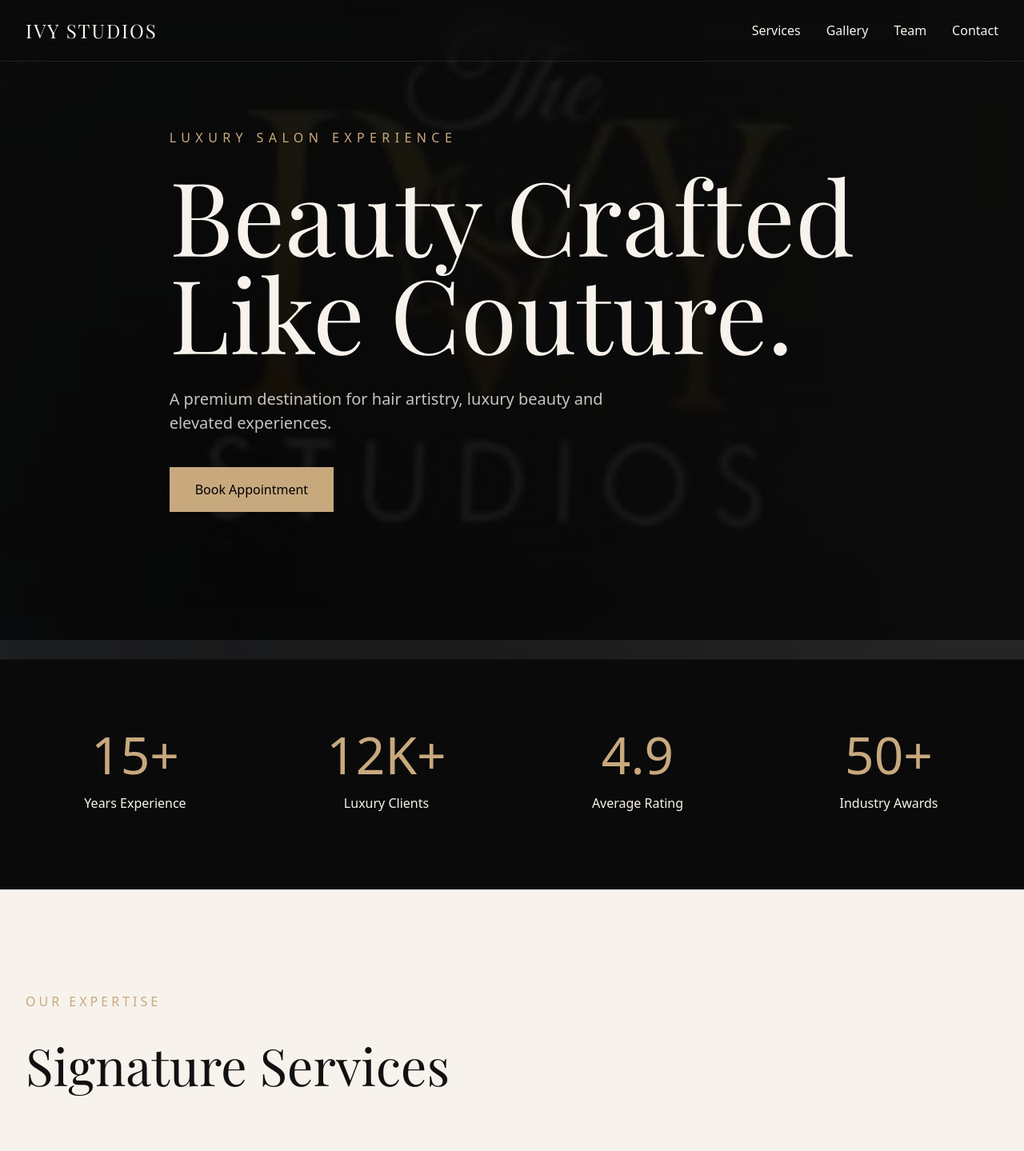
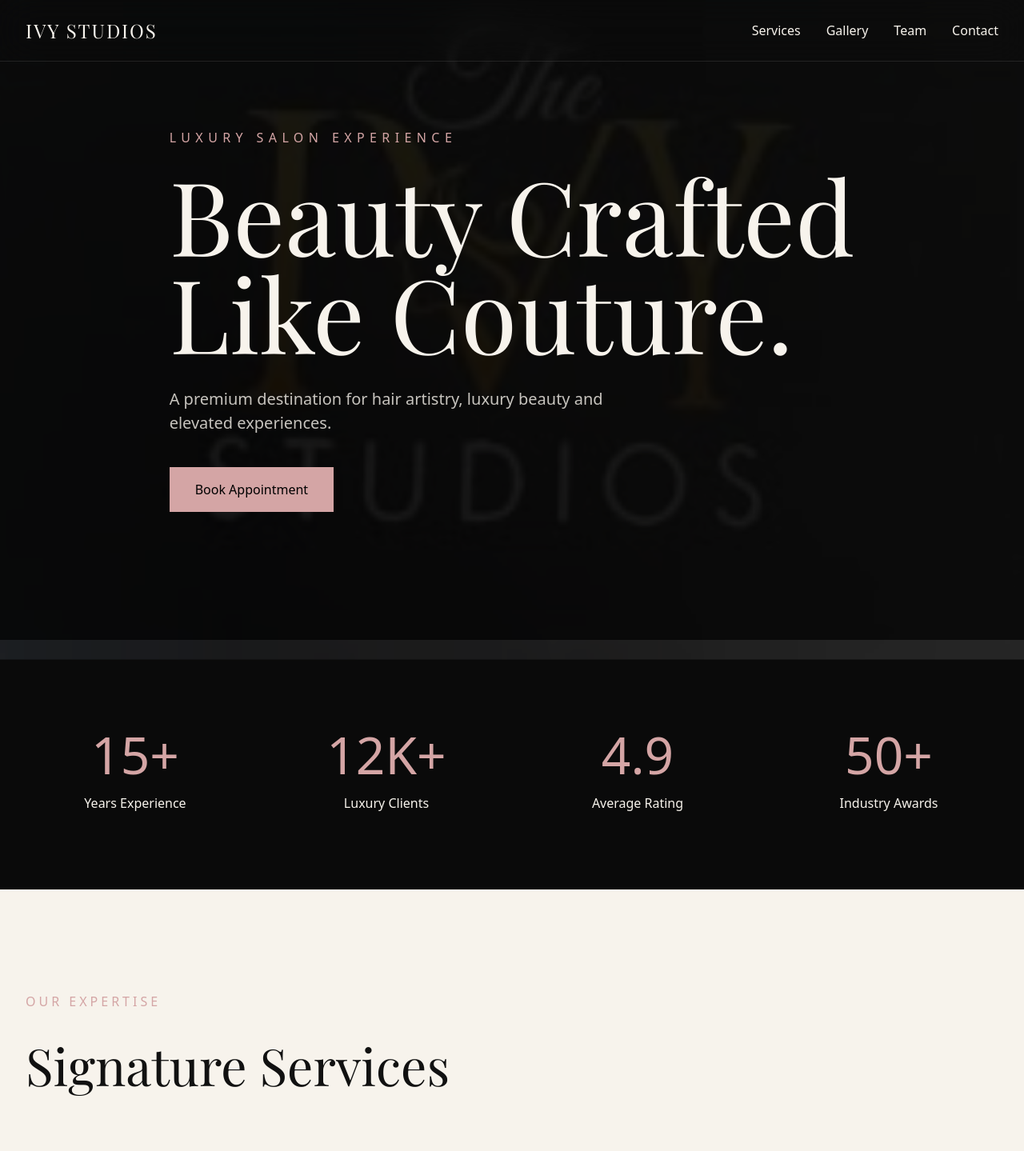
Before and after one commit to dhiraj0502/ivystudios, a Next.js app: page / in a window 1280 px wide. Shown: the top 1439 px of the page at 80% size. Built offline with nearby package versions, Linux system fonts and the light colour scheme; a web font is replaced by a local one.

Commit message:
Updated some section

```diff
--- a/app/globals.css
+++ b/app/globals.css
@@ -3,7 +3,7 @@
 :root {
   --black: #0a0a0a;
   --cream: #f7f3ec;
-  --gold: #c8a97e;
+  --gold: #d4a5a5;
 }
 
 html {
--- a/app/page.tsx
+++ b/app/page.tsx
@@ -137,7 +137,7 @@ export default function Home() {
             <p
               className="uppercase tracking-[0.4em]"
               style={{
-                color: "#c8a97e",
+                color: "#d4a5a5",
               }}
             >
               Luxury Salon Experience
@@ -169,7 +169,7 @@ export default function Home() {
             <button
               className="mt-10 px-8 py-4 transition-all duration-300 hover:scale-105"
               style={{
-                background: "#c8a97e",
+                background: "#d4a5a5",
                 color: "#000",
               }}
             >
@@ -198,7 +198,7 @@ export default function Home() {
                 <h3
                   style={{
                     fontSize: "clamp(2.5rem,8vw,4rem)",
-                    color: "#c8a97e",
+                    color: "#d4a5a5",
                   }}
                 >
                   {item[0]}
@@ -226,7 +226,7 @@ export default function Home() {
 
           <p
             style={{
-              color: "#c8a97e",
+              color: "#d4a5a5",
               letterSpacing: "4px",
             }}
           >
@@ -337,7 +337,7 @@ export default function Home() {
                 <p
                   className="mt-6"
                   style={{
-                    color: "#c8a97e",
+                    color: "#d4a5a5",
                   }}
                 >
                   {review.name}
@@ -388,7 +388,7 @@ export default function Home() {
 
                 <p
                   style={{
-                    color: "#c8a97e",
+                    color: "#d4a5a5",
                   }}
                 >
                   {member.role}
@@ -428,7 +428,7 @@ export default function Home() {
       <p>
         <span
           style={{
-            color: "#c8a97e",
+            color: "#d4a5a5",
           }}
         >
           Address
@@ -444,7 +444,7 @@ export default function Home() {
       <p>
         <span
           style={{
-            color: "#c8a97e",
+            color: "#d4a5a5",
           }}
         >
           Phone
@@ -463,7 +463,7 @@ export default function Home() {
     <button
       className="mt-10 px-10 py-5 transition-all duration-300 hover:scale-105"
       style={{
-        background: "#c8a97e",
+        background: "#d4a5a5",
         color: "#000",
       }}
     >
@@ -484,7 +484,7 @@ export default function Home() {
         <h3
           className="playfair"
           style={{
-            color: "#c8a97e",
+            color: "#d4a5a5",
             letterSpacing: "4px",
           }}
         >
```
